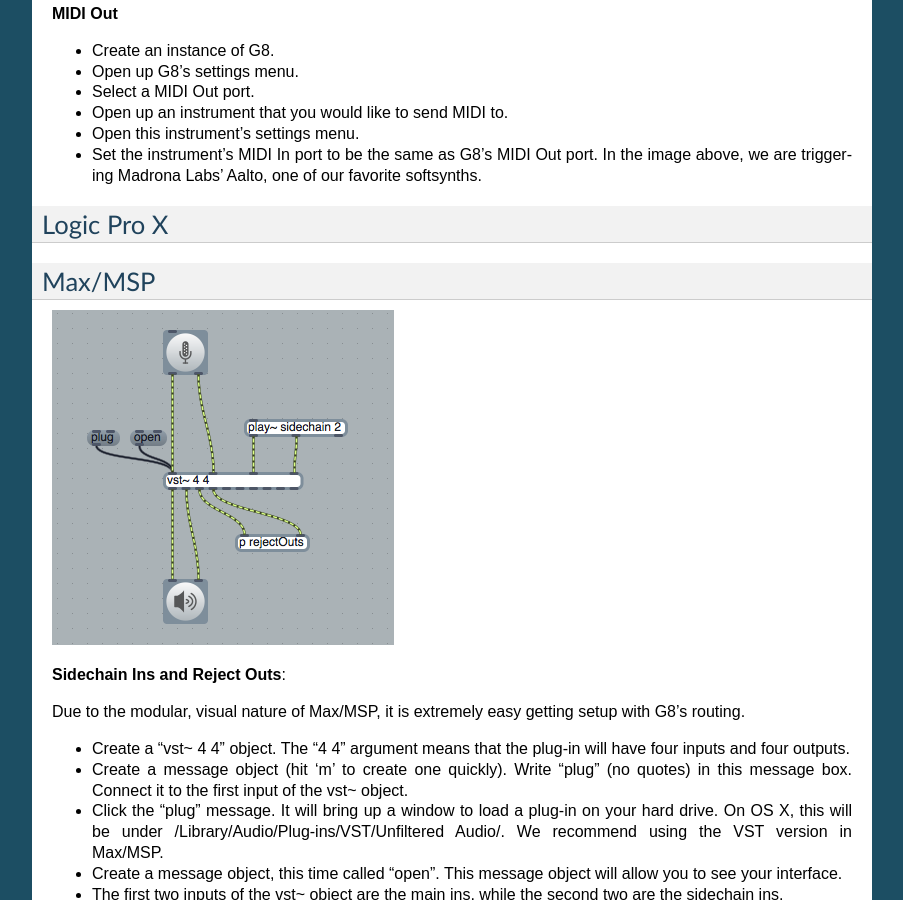
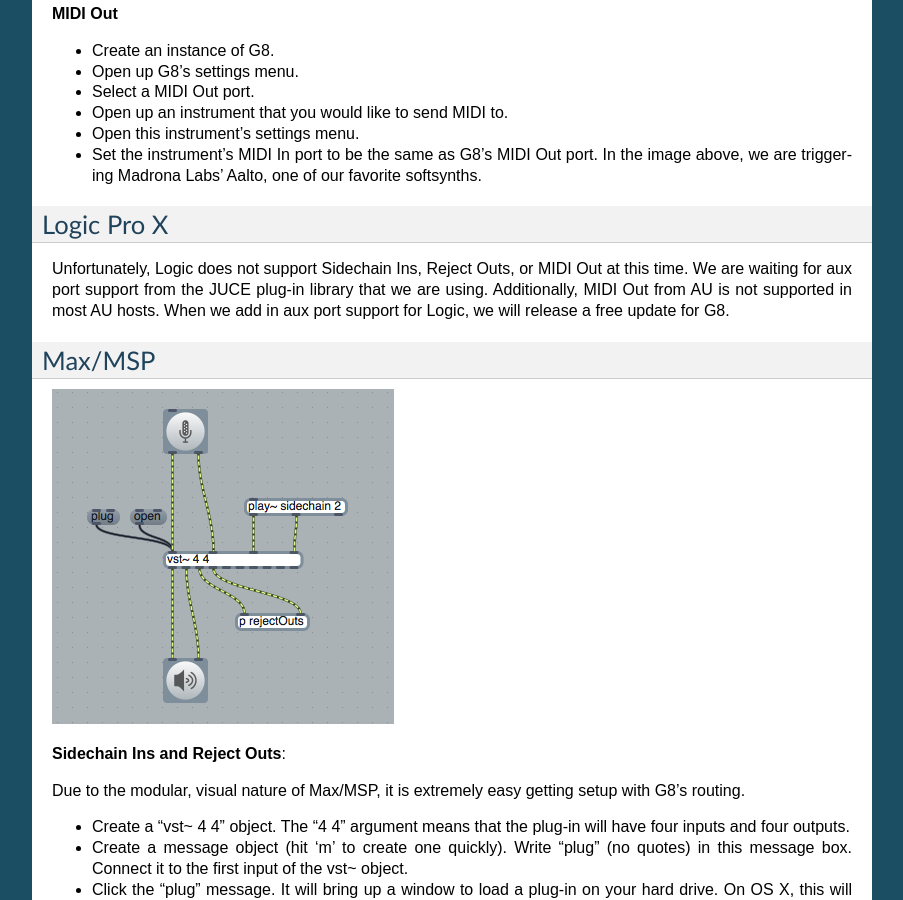
Before and after one commit to UnfilteredAudio/G8GateManual, a Sphinx documentation site: the page built from docs/hostinstructions.rst, in a window 1280 px wide and 900 px high, scrolled down 5528 px. Shown: the whole window, without its empty margins (198-1101 px from the left). Built offline with Sphinx 7.4.7, drawn with Linux system fonts in a browser that asks for light colours; formulas are drawn with MathJax 3; pages that are not in the unit, such as notebooks, are missing from menus.

Commit message:
Added bummer Logic note

```diff
--- a/docs/hostinstructions.rst
+++ b/docs/hostinstructions.rst
@@ -125,6 +125,9 @@
 Logic Pro X
 -----------
 
+Unfortunately, Logic does not support Sidechain Ins, Reject Outs, or MIDI Out at this time. We are waiting for aux port support from the JUCE plug-in library that we are using. Additionally, MIDI Out from AU is not supported in most AU hosts. When we add in aux port support for Logic, we will release a free update for G8.
+
+
 Max/MSP
 -------
 
```
